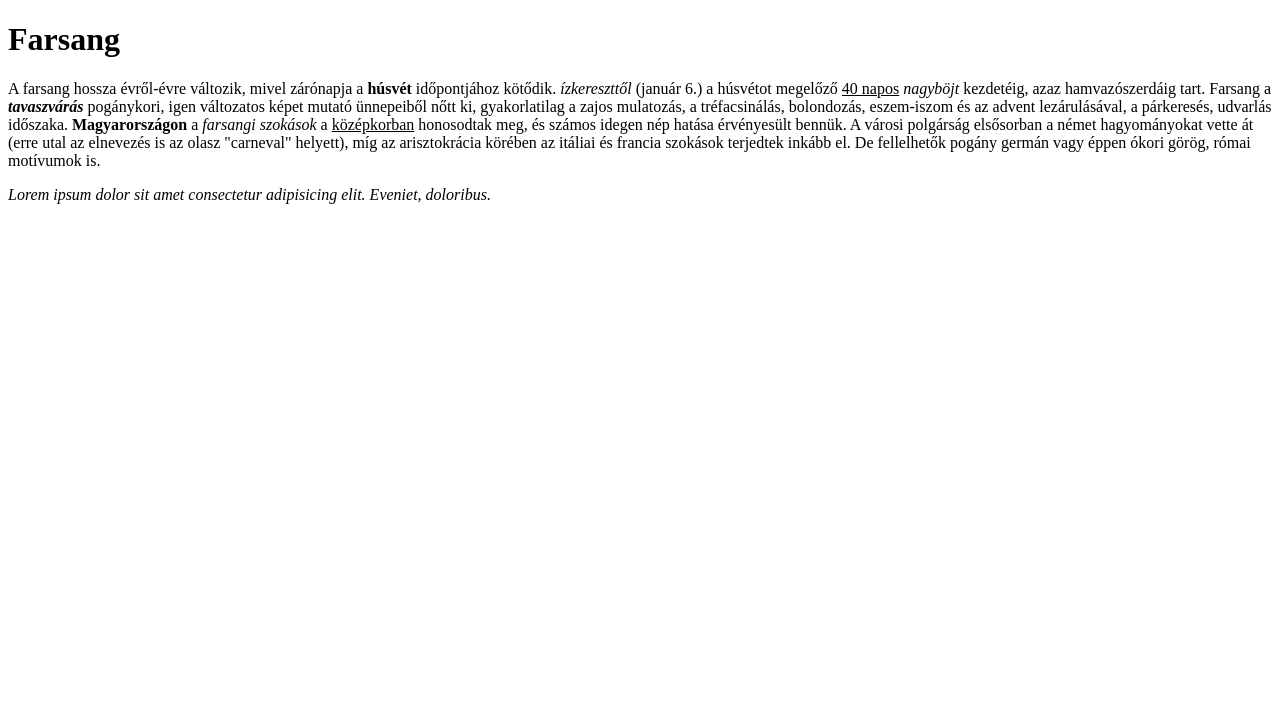
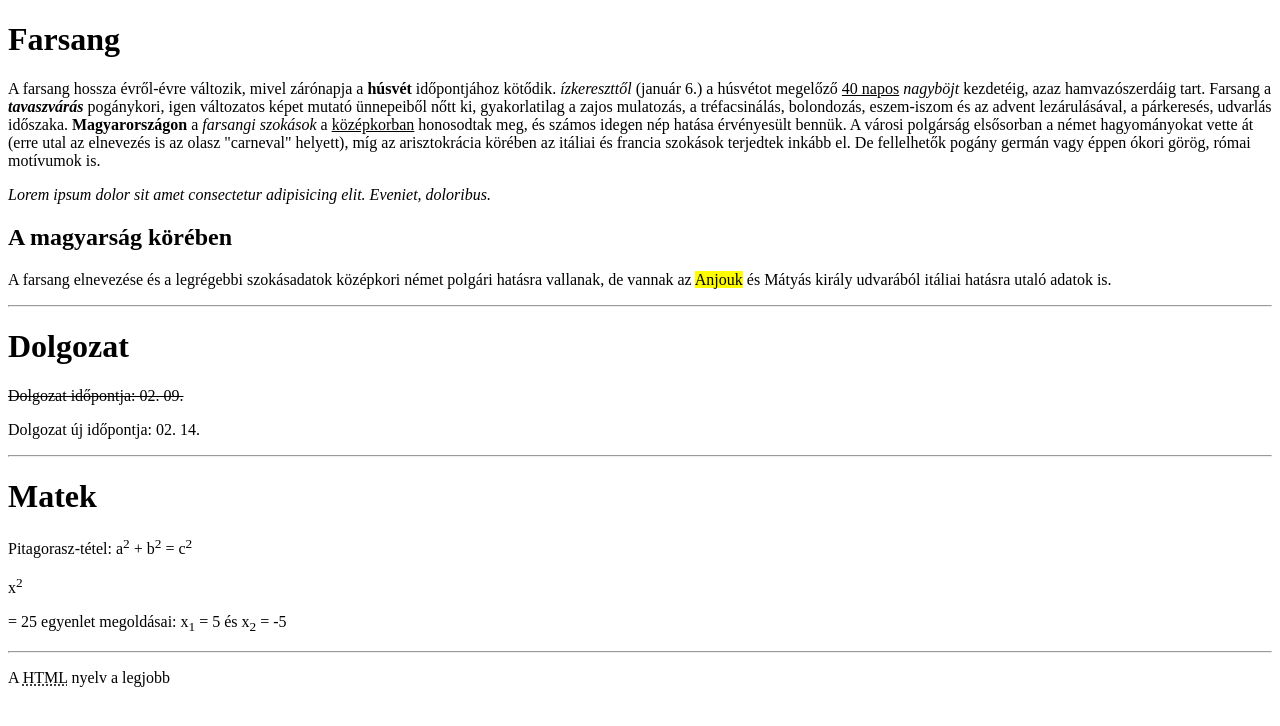
Before and after one commit to tarkomateckik/webfejlesztes_9b, a plain HTML site: page HTML/kiemelesek.html in a window 1280 px wide. Drawn offline with Linux system fonts and the light colour scheme.

Commit message:
kiemelés

```diff
--- a/HTML/kiemelesek.html
+++ b/HTML/kiemelesek.html
@@ -10,5 +10,25 @@
 A farsang hossza évről-évre változik, mivel zárónapja a <b>húsvét</b> időpontjához kötődik. <i>ízkereszttől</i> (január 6.) a húsvétot megelőző <u>40 napos</u> <i>nagyböjt</i> kezdetéig, azaz hamvazószerdáig tart. Farsang a <i><b>tavaszvárás</b></i> pogánykori, igen változatos képet mutató ünnepeiből nőtt ki, gyakorlatilag a zajos mulatozás, a tréfacsinálás, bolondozás, eszem-iszom és az advent lezárulásával, a párkeresés, udvarlás időszaka. <strong> Magyarországon</strong> a <em>farsangi szokások</em> a <ins>középkorban</ins> honosodtak meg, és számos idegen nép hatása érvényesült bennük. A városi polgárság elsősorban a német hagyományokat vette át (erre utal az elnevezés is az olasz "carneval" helyett), míg az arisztokrácia körében az itáliai és francia szokások terjedtek inkább el. De fellelhetők pogány germán vagy éppen ókori görög, római motívumok is.
     </p>
     <p><i>Lorem ipsum dolor sit amet consectetur adipisicing elit. Eveniet, doloribus.</i></p>
+
+    <div title="Wikipédia">
+        <h2>A magyarság körében</h2>
+        <p>
+            A farsang elnevezése és a legrégebbi szokásadatok középkori német polgári hatásra vallanak, de vannak az <mark>Anjouk</mark> és Mátyás király udvarából itáliai hatásra utaló adatok is.
+        </p>
+    </div>
+
+<hr>
+<h1>Dolgozat</h1>
+    <p><del>Dolgozat időpontja: 02. 09. </del></p>
+    <p>Dolgozat új időpontja: 02. 14. </p>
+
+    <hr>
+    <h1 title="Matematika">Matek</h1>
+    <p><span title="ólori görög matematikus">Pitagorasz</span>-tétel: a<sup>2</sup> + b<sup>2</sup> = c<sup>2</sup></p>
+    <p>x<sup>2</sup></p> = 25 egyenlet megoldásai: x<sub>1</sub> = 5 és x<sub>2</sub> = -5</p>
+
+<hr>
+<p>A <abbr title="HyperText Markup Language">HTML</abbr> nyelv a legjobb</p>
 </body>
 </html>
```
